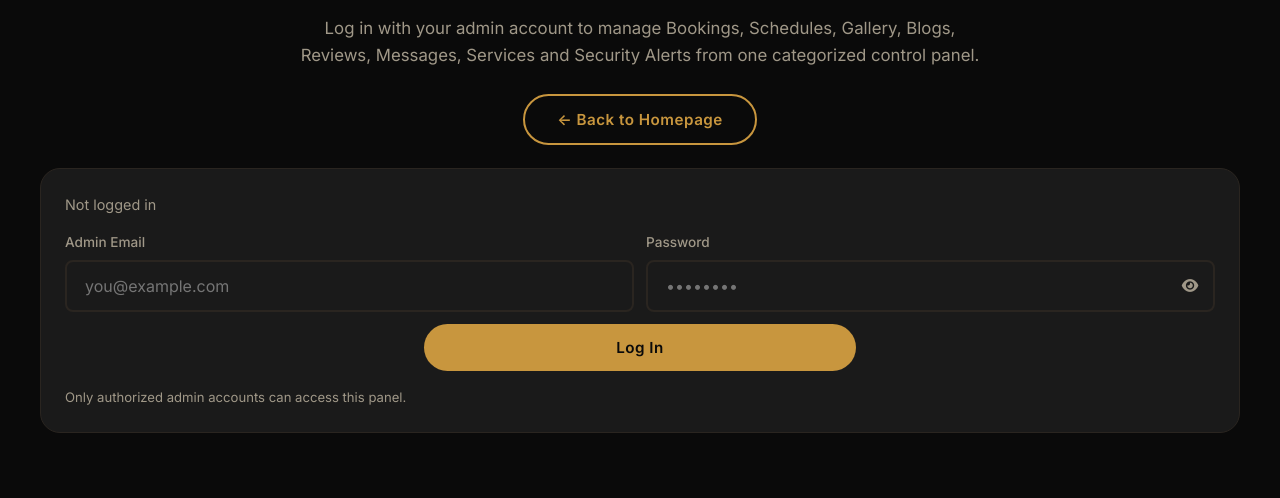
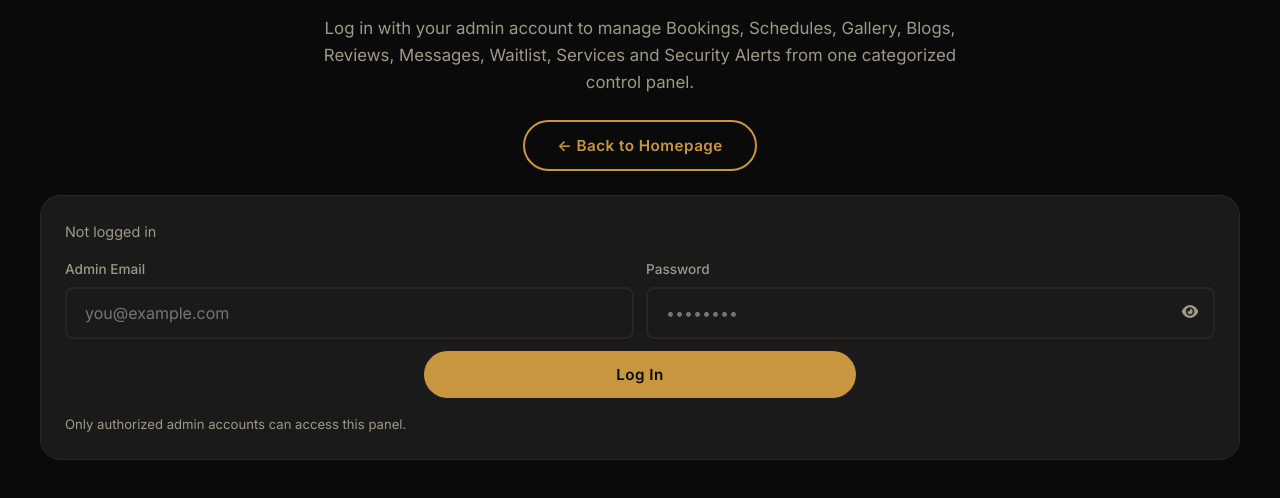
Before and after one commit to billy-opiyo/Salon-Shop, a plain HTML site: page public/admin.html in a window 1280 px wide. Shown: the part 220-718 px from the top of the page. Drawn offline with nearby package versions, Linux system fonts and the light colour scheme; no server answers.

Commit message:
docs: document admin waitlist and permission workflows
Update the README to reflect expanded admin console capabilities,
including waitlist monitoring, sorting, status transitions, and
permission-gated access.

Clarify role-based admin authentication, updated admin sections, and QA
coverage for bookings, schedule, waitlist, services, security, and admin
delegation.docs: document admin waitlist and permission workflows

Update the README to reflect expanded admin console capabilities,
including waitlist monitoring, sorting, status transitions, and
permission-gated access.

Clarify role-based admin authentication, updated admin sections, and QA
coverage for bookings, schedule, waitlist, services, security, and admin
delegation.

```diff
--- a/public/admin.html
+++ b/public/admin.html
@@ -41,8 +41,8 @@
 					<h1 class="section-title">Content, Bookings & Security Management</h1>
 					<p class="section-desc">
 						Log in with your admin account to manage Bookings, Schedules,
-						Gallery, Blogs, Reviews, Messages, Services and Security Alerts from
-						one categorized control panel.
+						Gallery, Blogs, Reviews, Messages, Waitlist, Services and Security
+						Alerts from one categorized control panel.
 					</p>
 					<br />
 					<p style="margin-top: 12px">
```
Also changed, not shown: public/README.md.
